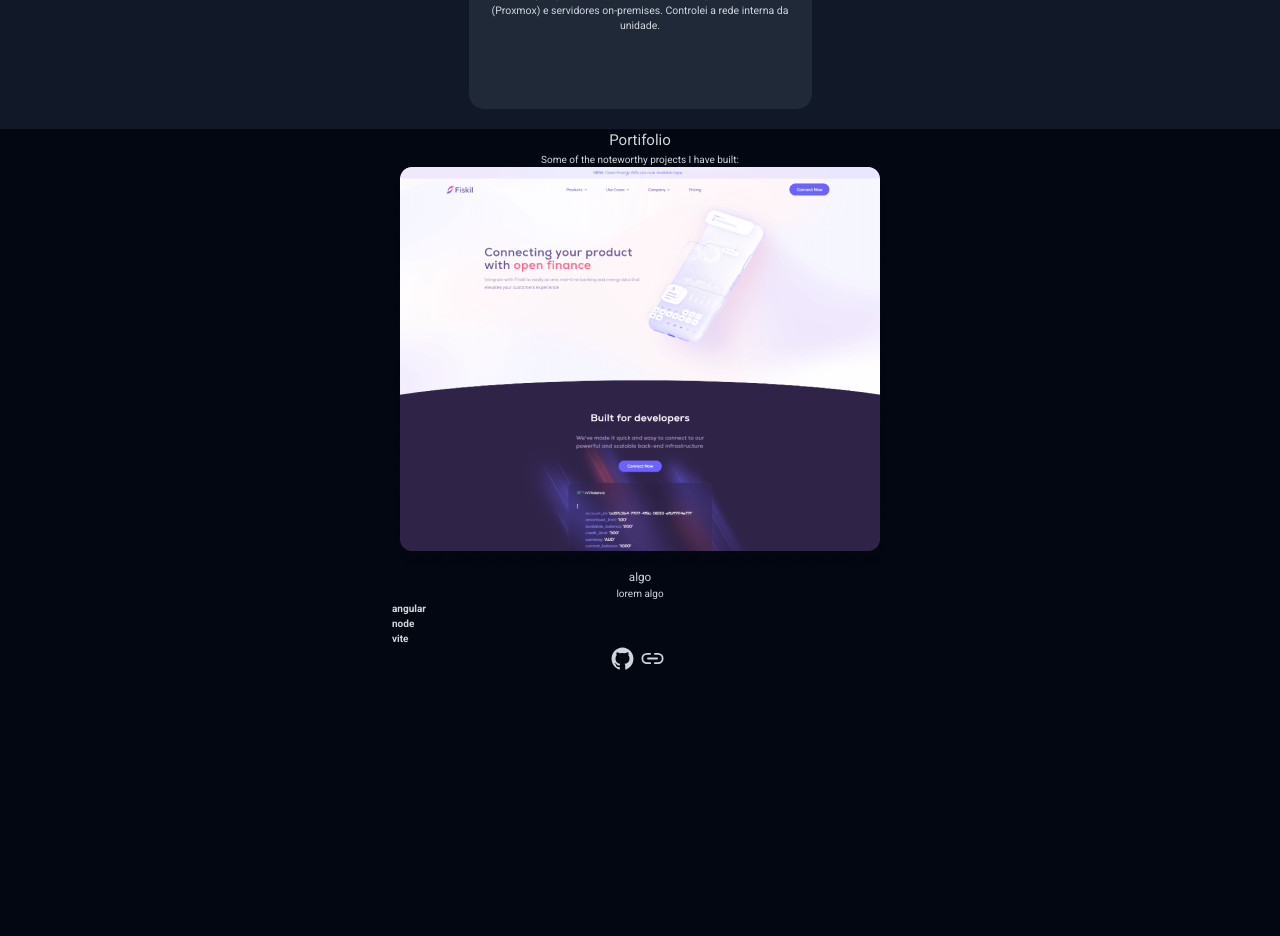
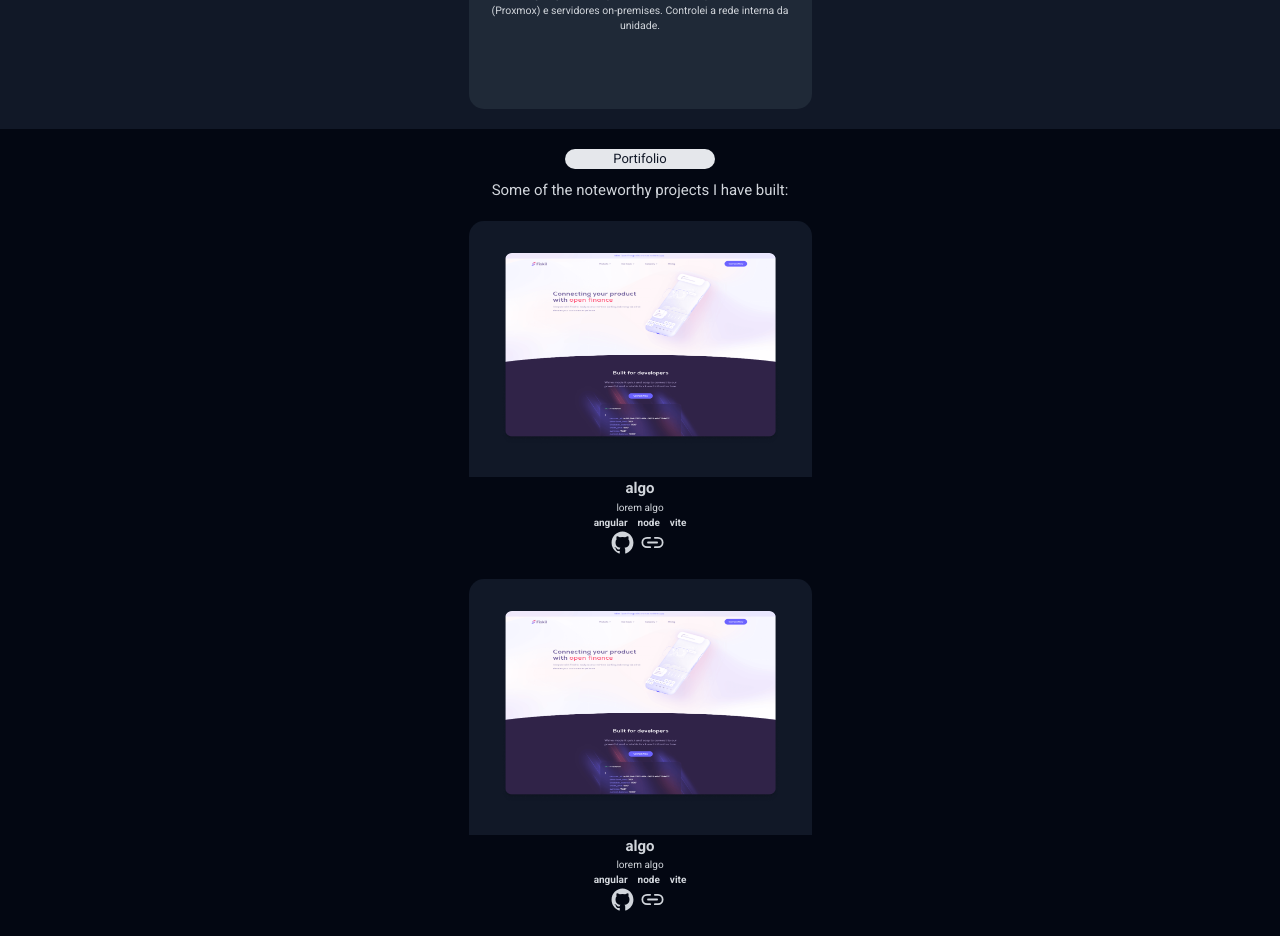
Before and after one commit to Narciso39/portfolio, a React (Vite) app in the folder frontend/: page / in a window 1280 px wide. Shown: the part 1740-2676 px from the top of the page. Before the commit the page ends 2415 px from the top, so only its background shows below. Built offline with nearby package versions, Linux system fonts and the light colour scheme.

Commit message:
div da imagem pronta

```diff
--- a/frontend/src/components/portifolio/CardPortifolio.tsx
+++ b/frontend/src/components/portifolio/CardPortifolio.tsx
@@ -21,9 +21,11 @@ const CardPortifolio: React.FC<CardPortifolioProps> = ({
       <S.divInfo>
         <S.projectTitle>{title}</S.projectTitle>
         <S.projectP>{pInfo}</S.projectP>
-        {tecnologias.map((tec) => (
-          <S.projectTec>{tec}</S.projectTec>
-        ))}
+        <S.divSkills>
+          {tecnologias.map((tec, index) => (
+            <S.projectTec key={index}>{tec}</S.projectTec>
+          ))}
+        </S.divSkills>
       </S.divInfo>
       <S.divLinks>
         <S.gitLink href={repoLink}>
--- a/frontend/src/components/portifolio/Portifolio.tsx
+++ b/frontend/src/components/portifolio/Portifolio.tsx
@@ -11,15 +11,17 @@ const Portifolio: React.FC = () => {
         <S.title>Portifolio</S.title>
         <S.p>{p}</S.p>
       </S.divTitle>
-      {port.portifolio.map((po) => (
+      {port.portifolio.map((po, index) => (
         <CardPortifolio
-          key={po.id}
+          key={po.id || index}
           title={po.title}
           pInfo={po.pInfo}
           imageUrl={po.imageUrl}
           tecnologias={po.tecnologias}
           repoLink={po.repoLink}
-          deployLink={po.deployLink} id={0}       />
+          deployLink={po.deployLink}
+          id={0}
+        />
       ))}
     </S.container>
   );
--- a/frontend/src/components/portifolio/portifolio.json
+++ b/frontend/src/components/portifolio/portifolio.json
@@ -12,6 +12,19 @@
             ],
             "repoLink": "github",
             "deployLink": "vercel"
+        },
+        {
+            "id": 2,
+            "imageUrl": "./src/assets/Picture.png",
+            "title": "algo",
+            "pInfo": "lorem algo",
+            "tecnologias": [
+                "angular",
+                "node",
+                "vite"
+            ],
+            "repoLink": "github",
+            "deployLink": "vercel"
         }
     ]
 }
--- a/frontend/src/components/portifolio/styles.ts
+++ b/frontend/src/components/portifolio/styles.ts
@@ -1,38 +1,79 @@
 import styled from "styled-components";
 
 export const container = styled.section`
-    display: flex;
-    align-items: center;
-    flex-direction: column;
-    text-align: center;
+  display: flex;
+  align-items: center;
+  flex-direction: column;
+  text-align: center;
+  gap: 2rem;
+  /* padding: 0 0.2rem; */
+  padding-top: 2rem;
+  padding-bottom: 2rem;
 `;
 
-export const title = styled.h2``;
+export const title = styled.h3`
+  width: 15rem;
+  text-align: center;
+  font-size: 1.3rem;
+  background-color: ${(props) => props.theme.gray};
+  border-radius: 1rem;
+  color: ${(props) => props.theme.title1};
+`;
 
-export const divTitle = styled.div``;
+export const divTitle = styled.div`
+  display: flex;
+  flex-direction: column;
+  align-items: center;
+  text-align: center;
+  gap: 1rem;
+`;
 
-export const p = styled.p``;
+export const p = styled.p`
+  font-size: 1.5rem;
+  font-weight: 500;
+`;
 
+export const cardXp = styled.article``;
 
-export const cardXp = styled.article``
+export const divPhoto = styled.div`
+  display: flex;
+  align-items: center;
+  justify-content: center;
+  width: 34.3rem;
+  /* width: 100%; */
+  height: 25.6rem;
+  background-color: ${(props) => props.theme.secBackground};
+  border-radius: 1.5rem 1.5rem 0 0;
+`;
 
-export const divPhoto = styled.div``
+export const divInfo = styled.div``;
 
-export const divInfo = styled.div``
+export const projectPhoto = styled.img`
+  max-width: 27.9rem;
+  width: 100%;
+  height: 19.2rem;
+`;
 
-export const projectPhoto = styled.img``
+export const projectTitle = styled.h3`
+  font-size: 1.5rem;
+  font-weight: 600;
+`;
 
-export const projectTitle = styled.h3``
+export const projectP = styled.p``;
 
-export const projectP = styled.p``
+export const projectTec = styled.strong``;
 
-export const projectTec = styled.strong`
-    display: flex;
-    gap: 20px;
-`
+export const divSkills = styled.div`
+  display: flex;
+  justify-content: center;
+  align-items: center;
+  flex-direction: row;
+  flex-wrap: wrap;
+  gap: 1rem;
+`;
 
-export const gitLink = styled.a``
+export const gitLink = styled.a``;
 
-export const deployLink = styled.a``
+export const deployLink = styled.a``;
 
-export const divLinks = styled.div``
+export const divLinks = styled.div``;
--- a/frontend/src/styles/global.ts
+++ b/frontend/src/styles/global.ts
@@ -14,6 +14,7 @@ export const GlobalStyles = createGlobalStyle`
   margin: 0;
   padding: 0;
   box-sizing: border-box;
+
 }
 
 
```
